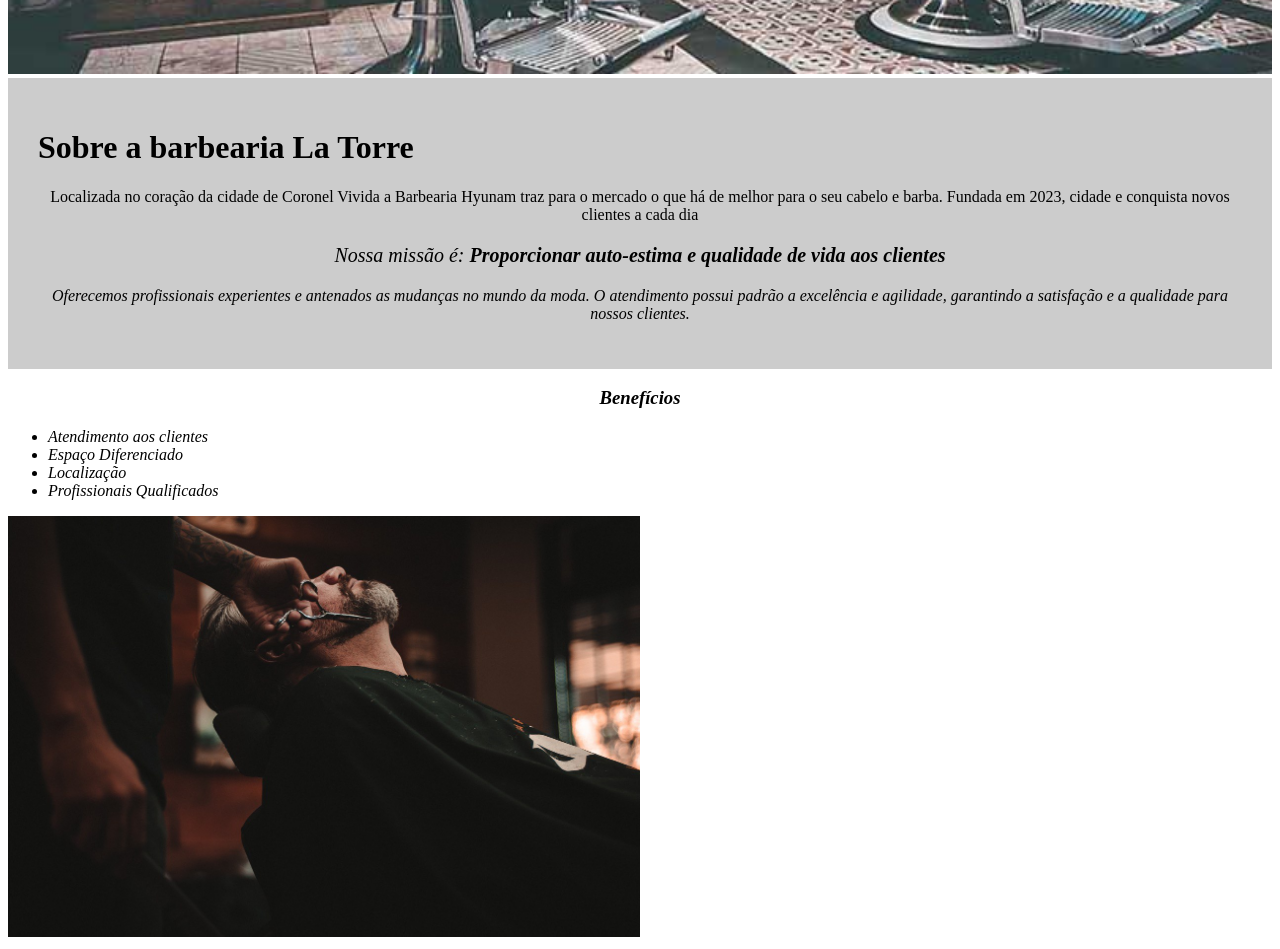
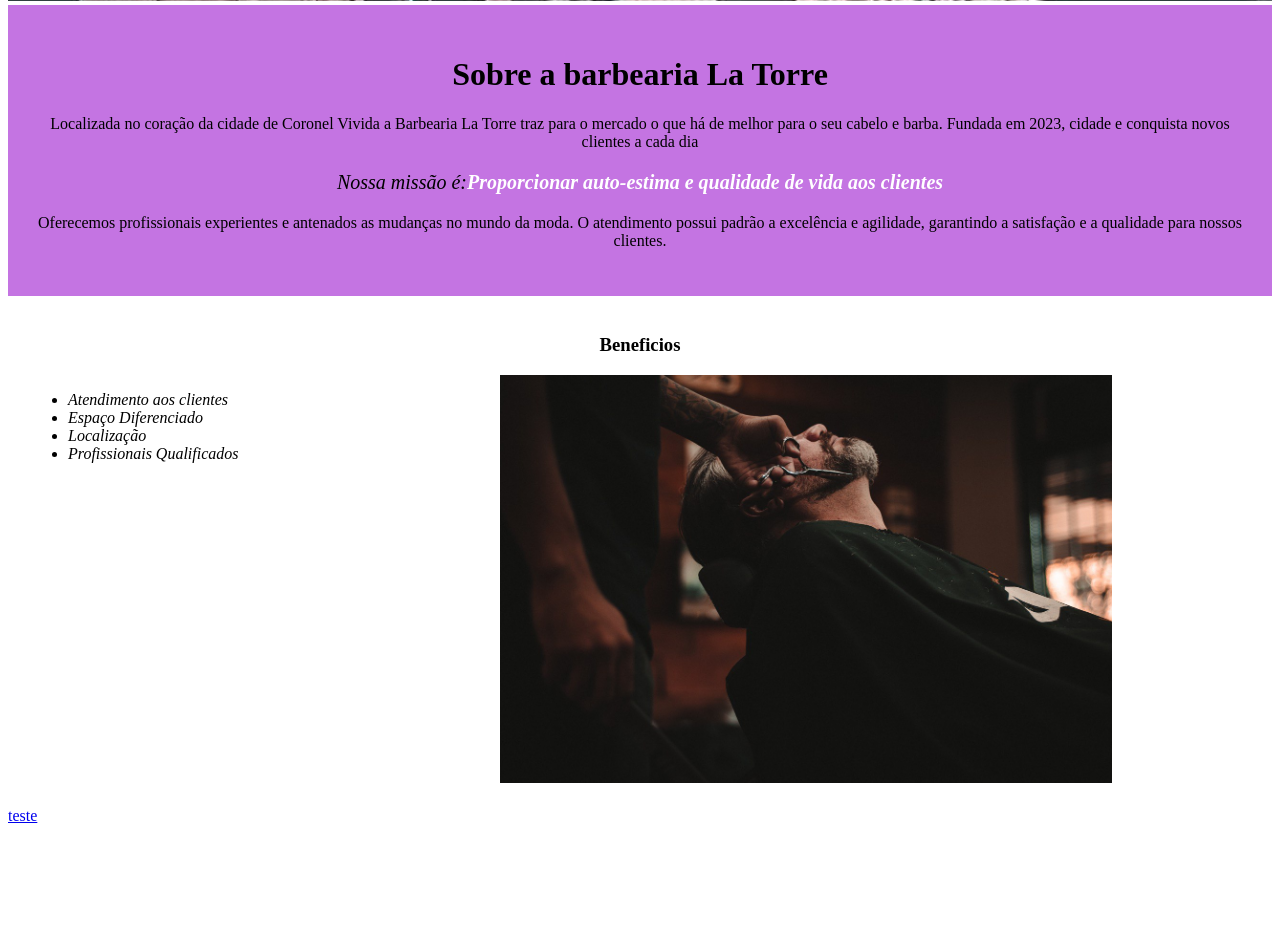
Before and after one commit to hyesa/Barbearia-la-torre, a plain HTML site: page index.html in a window 1280 px wide. Shown: the part 540-1489 px from the top of the page. After the commit the page ends 1373 px from the top, so only its background shows below. Drawn offline with Linux system fonts and the light colour scheme.

Commit message:
19/04/24

```diff
--- /dev/null
+++ b/index.css
@@ -0,0 +1,48 @@
+/* http://meyerweb.com/eric/tools/css/reset/
+   v2.0 | 20110126
+   License: none (public domain)
+*/
+
+html, body, div, span, applet, object, iframe,
+h1, h2, h3, h4, h5, h6, p, blockquote, pre,
+a, abbr, acronym, address, big, cite, code,
+del, dfn, em, img, ins, kbd, q, s, samp,
+small, strike, strong, sub, sup, tt, var,
+b, u, i, center,
+dl, dt, dd, ol, ul, li,
+fieldset, form, label, legend,
+table, caption, tbody, tfoot, thead, tr, th, td,
+article, aside, canvas, details, embed,
+figure, figcaption, footer, header, hgroup,
+menu, nav, output, ruby, section, summary,
+time, mark, audio, video {
+  margin: 0;
+  padding: 0;
+  border: 0;
+  font-size: 100%;
+  font: inherit;
+  vertical-align: baseline;
+}
+/* HTML5 display-role reset for older browsers */
+article, aside, details, figcaption, figure,
+footer, header, hgroup, menu, nav, section {
+  display: block;
+}
+body {
+  line-height: 1;
+}
+ol, ul {
+  list-style: none;
+}
+blockquote, q {
+  quotes: none;
+}
+blockquote:before, blockquote:after,
+q:before, q:after {
+  content: '';
+  content: none;
+}
+table {
+  border-collapse: collapse;
+  border-spacing: 0;
+}
--- a/index.html
+++ b/index.html
@@ -2,43 +2,52 @@
 <html>
 
 <head>
+
   <meta charset="utf-8">
   <meta name="viewport" content="width=device-width">
   <title>Barbearia La Torre</title>
+  <link href="reset.css" rel="stylesheet">
   <link href="style.css" rel="stylesheet" type="text/css" />
+
 </head>
 
 <body>
 
   <header>
-    <h1 class="imagem principal">Barbearia La Torre</h1>
+    <h2 class="tituloprinc">Barbearia La Torre</h2>
   </header>
 
-  <img id="banner" src="banner.jpg" style="width: 100%;">
+  <img class="banner" src="banner.jpg">
 
   <div class="principal">
 
+    <h1 class="textocent">Sobre a barbearia La Torre</h1>
 
-    <h1>Sobre a barbearia La Torre</h1>
-    <p>Localizada no coração da cidade de Coronel Vivida a Barbearia Hyunam traz para o mercado o que há de melhor para o seu cabelo e barba. Fundada em 2023, cidade e conquista novos clientes a cada dia</p>
+    <p>Localizada no coração da cidade de Coronel Vivida a Barbearia La Torre traz para o mercado o que há de melhor para o
+      seu cabelo e barba. Fundada em 2023, cidade e conquista novos clientes a cada dia</p>
 
-    <p id="missao"> <em>Nossa missão é:<b> Proporcionar auto-estima e qualidade de vida aos clientes</i></b></p>
+    <p id="missao"><em>Nossa missão é:<b>Proporcionar auto-estima e qualidade de vida aos clientes</em></b></p>
 
-    <p>Oferecemos profissionais experientes e antenados as mudanças no mundo da moda. O atendimento possui padrão a excelência e agilidade, garantindo a satisfação e a qualidade para nossos clientes.</p>
-</div>
-    <div class="beneficios">
-      <h3 class="texto-centralizado">Benefícios</h3>
-      <ul>
+    <p>Oferecemos profissionais experientes e antenados as mudanças no mundo da moda. O atendimento possui padrão a
+      excelência e agilidade, garantindo a satisfação e a qualidade para nossos clientes.</p>
+  </div>
+
+  <div class="beneficios">
+    <h3 class="textocent">Beneficios</h3>
 
 
+    <ul>
       <li class="item">Atendimento aos clientes</li>
       <li class="item">Espaço Diferenciado</li>
       <li class="item">Localização</li>
       <li class="item">Profissionais Qualificados</li>
     </ul>
 
-    <img class="imagem-beneficios" src="beneficios.jpg"</div>
-   <script src="script.js"></script>
+    <img class="imagem-beneficio" src="beneficios.jpg">
+  </div>
+
+  <a href="produtos.html">teste</a>
+
 </body>
 
 </html>
--- a/style.css
+++ b/style.css
@@ -1,51 +1,48 @@
-.titulo-principal {
+.tituloprinc{
   padding-left: 20px;
 }
 
-.principal{
-  background-color: #CCCCCC;
-  padding:30px
+.principal {
+  background-color: #c474e2;
+  padding: 30px;
 }
 
-#banner{
-  width:100%;
-
+.banner {
+  width: 100%;
 }
 
-.texto-centralizado{
+.textocent {
   text-align: center;
 }
 
 p {
- text-align: center;
+  text-align: center;
 }
 
 #missao {
   font-size: 20px;
 }
 
-
 em b {
-  color: black; (255, 0, 0)
-}
-.beneficios{}
-  background-color: #FFFFFF
-  padding:20px;
+  color: #ffffff;
 }
 
+.beneficios {
+  background-color: #FFFFFF;
+  padding: 20px;
+}
 
+ul {
+  display: inline-block;
+  vertical-align: top;
+  width: 20%;
+  margin-right: 15%;
 }
-display: inline-block;
-vertical: align: top;
-width: 20%;
 
-
-
-.item{
+.item {
   font-style: italic;
 }
 
-.imagem-beneficios{
-
+.imagem-beneficio {
   width: 50%;
 }
```
Also changed, not shown: produtos.css (added, +28 -0 lines), produtos.html (+23 -8 lines), cabelo+barba.jpg (added), cabelo.jpg (added), logo-branco.png (added), logo.png (added).
